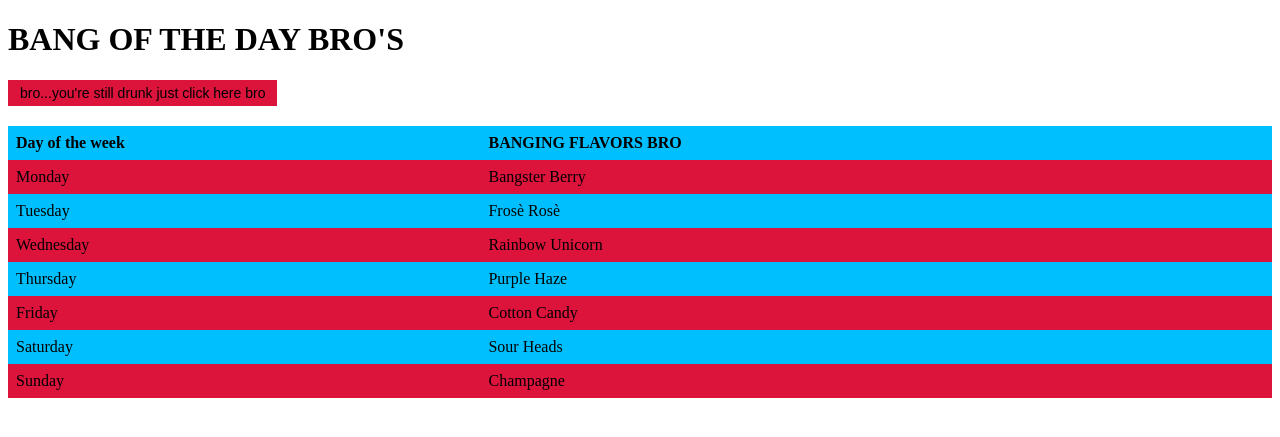
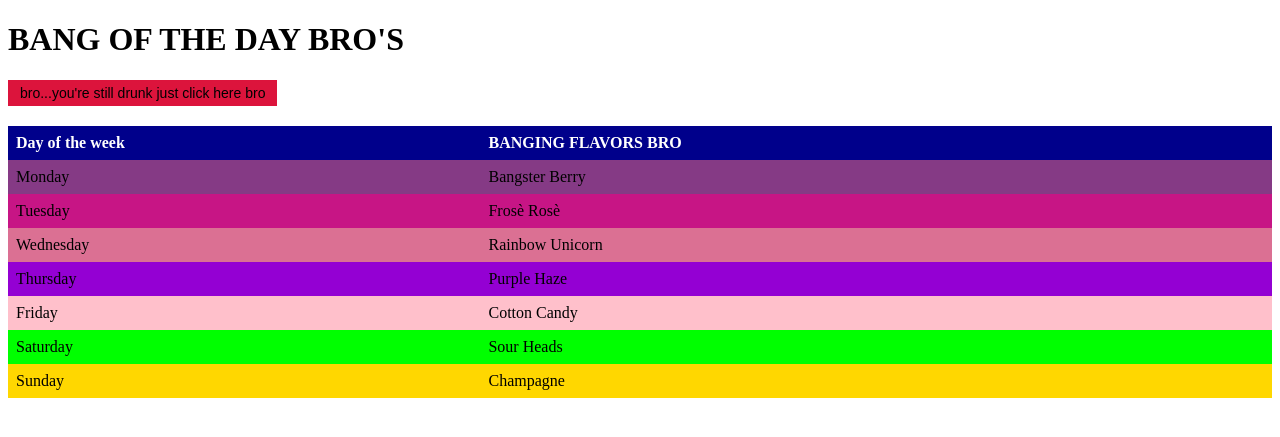
Before and after one commit to Kwilliams154517/Bangin-Brofiles-intensive, a Flask app: page /home/bang in a window 1280 px wide. Shown: the top 437 px of the page. Run offline with Flask 2, Linux system fonts and the light colour scheme.

Commit message:
Updated the bang of the day chart bro

```diff
--- a/templates/botd.html
+++ b/templates/botd.html
@@ -15,12 +15,35 @@ td, th {
   padding: 8px;
 
 }
+#r1{
+  background-color:darkblue;
+}
+#r2{
+  background-color: rgb(133, 58, 133);
+}
 
-tr:nth-child(even) {
-  background-color: crimson;
+#r3{
+  background-color: mediumvioletred;
 }
-tr:nth-child(odd) {
-  background-color: deepskyblue;
+
+#r4{
+  background-color: palevioletred;
+}
+#r5{
+  background-color: darkviolet;
+}
+#r6{
+  background-color: pink;
+}
+#r7{
+  background-color: lime;
+}
+#r8{
+  background-color: gold;
+}
+
+#t1{
+  color: white;
 }
 #button{
   background-color: crimson;
@@ -41,43 +64,43 @@ margin-bottom: 20px;
 <h1 >BANG OF THE DAY BRO'S</h1 id="header">
 
 <table>
-  <tr>
-  <th>Day of the week</th>
-    <th>BANGING FLAVORS BRO</th>
+  <tr id="r1">
+  <th id="t1">Day of the week</th>
+    <th id="t1">BANGING FLAVORS BRO</th>
     </th>
 
   </tr>
-  <tr>
+  <tr id="r2">
     <td>Monday</td>
     <td> Bangster Berry</td>
 
   </tr>
-  <tr>
+  <tr id="r3">
     <td>Tuesday</td>
     <td> Frosè Rosè </td>
   </tr>
-  <tr>
+  <tr id="r4">
 
     <td>Wednesday</td>
     <td>  Rainbow Unicorn</td>
   </tr>
-  <tr>
+  <tr id="r5">
 
     <td>Thursday</td>
     <td> Purple Haze</td>
   </tr>
-  <tr>
+  <tr id="r6">
 
     <td>Friday</td>
     <td> Cotton Candy  </td>
 
   </tr>
-  <tr>
+  <tr id="r7">
     <td>Saturday</td>
     <td> Sour Heads </td>
 
   </tr>
-  <tr>
+  <tr id="r8">
   	<td>Sunday  </td>
     <td> Champagne</td>
   </tr>
```
Also changed, not shown: README.md, static/Letmebang.jpg (added), static/dark-flowers-wallpaper-still-life-with-shadows-blue-wallpaper-dark-floral-wallpaper-murals-dark-flowers-iphone-wallpaper.jpg (added), static/images.jpeg (added).
